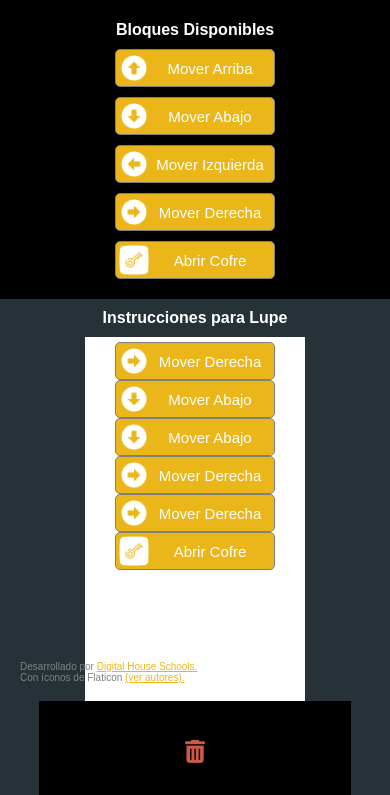
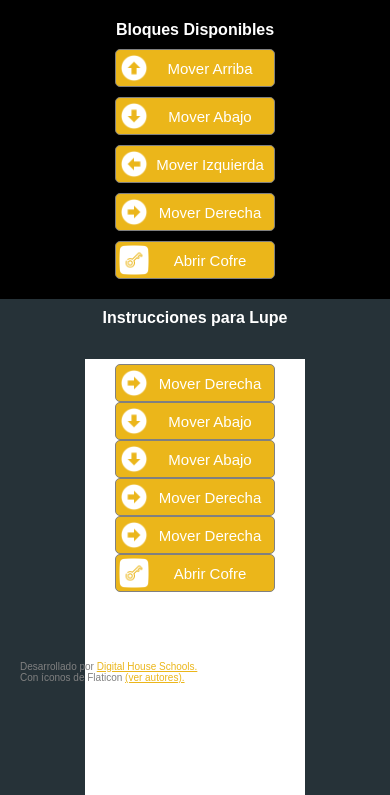
Before and after one commit to GestionDHS/actividades-laberintos-dhs, a plain HTML site: page pages/act_001/act.html in a window 390 px wide. Shown: the part 49-844 px from the top of the page. Drawn offline with nearby package versions, Linux system fonts and the light colour scheme; some packages are replaced by stand-ins of ours; a script that the page names is missing.

Commit message:
responsive/dragPhone-act-003

```diff
--- a/style/style.css
+++ b/style/style.css
@@ -484,7 +484,9 @@ ul#lista-iconos li img{
     grid-template-columns: 1fr;
   }
   #dhs-wrapper-lista2{
-  height: 520px;
+  display: grid;
+  grid-template-columns: 1fr;
+  grid-template-rows: 40px auto 90px;
   }
   footer{
     position: relative;
```
Lines whose indentation alone changed are shown as unchanged.
